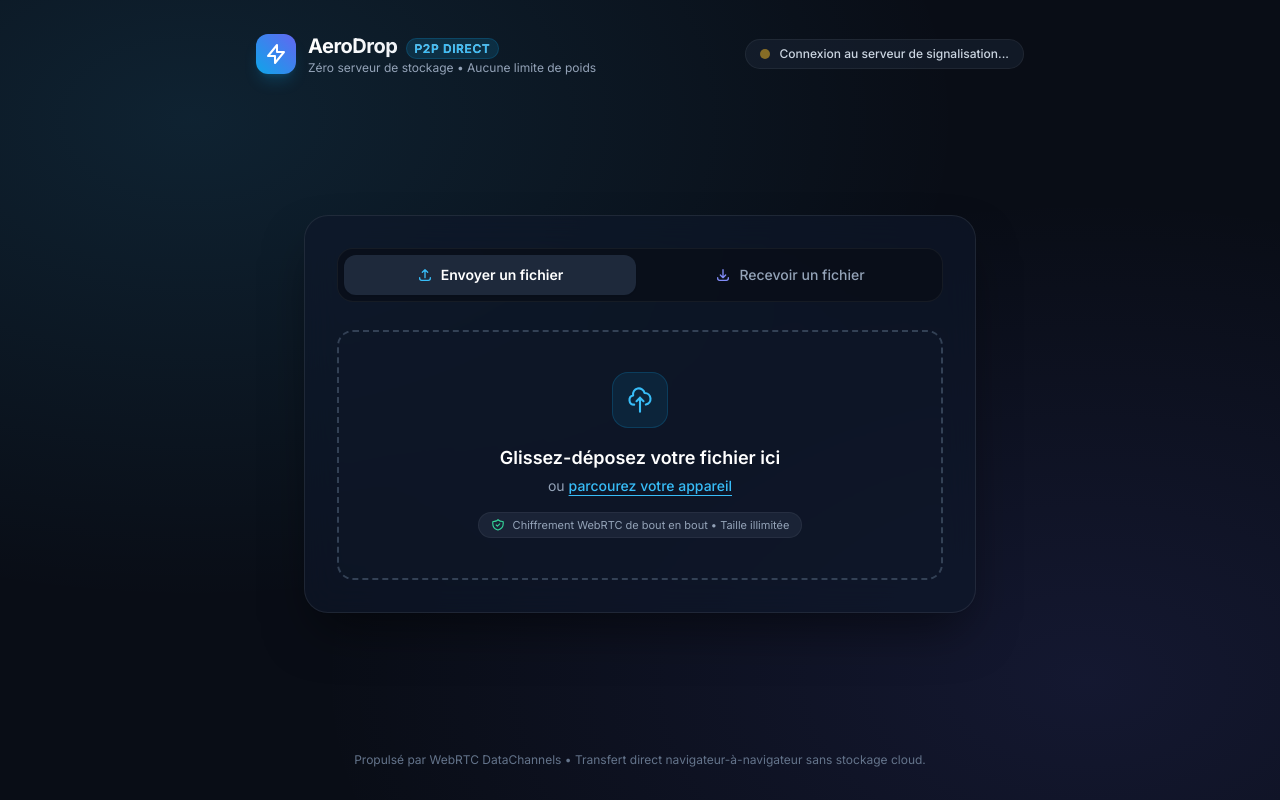
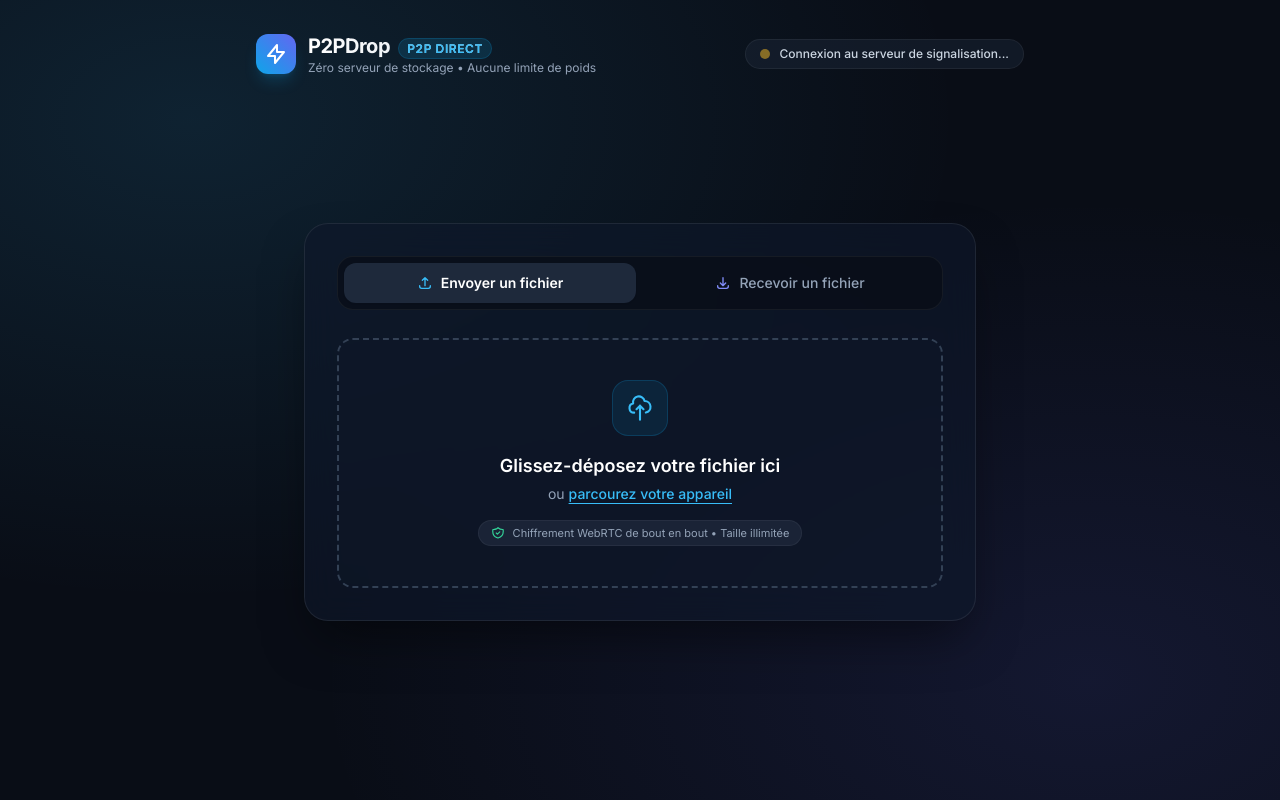
Before and after one commit to MFajMaz1205/P2PDrop, a plain HTML site: page index.html in a window 1280 px wide. Drawn offline with nearby package versions, Linux system fonts and the light colour scheme; a script that the page names is missing.

Commit message:
Rename AeroDrop to P2PDrop in index.html

```diff
--- a/index.html
+++ b/index.html
@@ -3,7 +3,7 @@
 <head>
     <meta charset="UTF-8">
     <meta name="viewport" content="width=device-width, initial-scale=1.0">
-    <title>AeroDrop P2P — Transfert de fichiers direct et illimité</title>
+    <title>P2PDrop — Transfert de fichiers direct et illimité</title>
     <!-- Police Inter -->
     <link rel="preconnect" href="https://fonts.googleapis.com">
     <link rel="preconnect" href="https://fonts.gstatic.com" crossorigin>
@@ -104,7 +104,7 @@
             </div>
             <div>
                 <h1 class="text-xl font-bold tracking-tight bg-gradient-to-r from-white to-slate-300 bg-clip-text text-transparent">
-                    AeroDrop <span class="text-xs font-semibold uppercase tracking-wider px-2 py-0.5 rounded-full bg-sky-500/15 text-sky-400 border border-sky-500/20 ml-1">P2P Direct</span>
+                    P2PDrop <span class="text-xs font-semibold uppercase tracking-wider px-2 py-0.5 rounded-full bg-sky-500/15 text-sky-400 border border-sky-500/20 ml-1">P2P Direct</span>
                 </h1>
                 <p class="text-xs text-slate-400">Zéro serveur de stockage • Aucune limite de poids</p>
             </div>
@@ -317,7 +317,7 @@
 
     <!-- Pied de page -->
     <footer class="max-w-3xl w-full mx-auto mt-8 text-center text-xs text-slate-500">
-        <p>Propulsé par WebRTC DataChannels • Transfert direct navigateur-à-navigateur sans stockage cloud.</p>
+
     </footer>
 
     <script>
```
